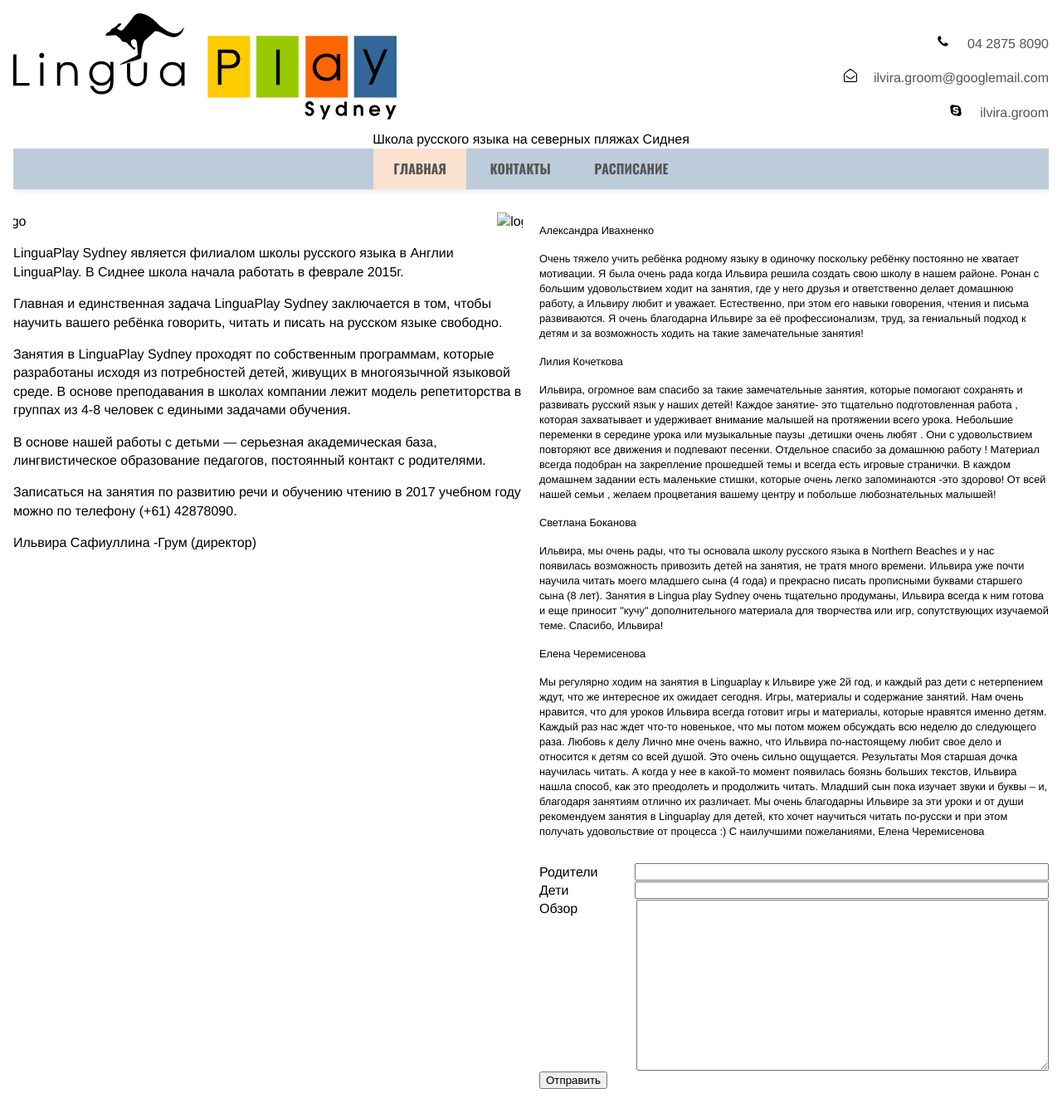
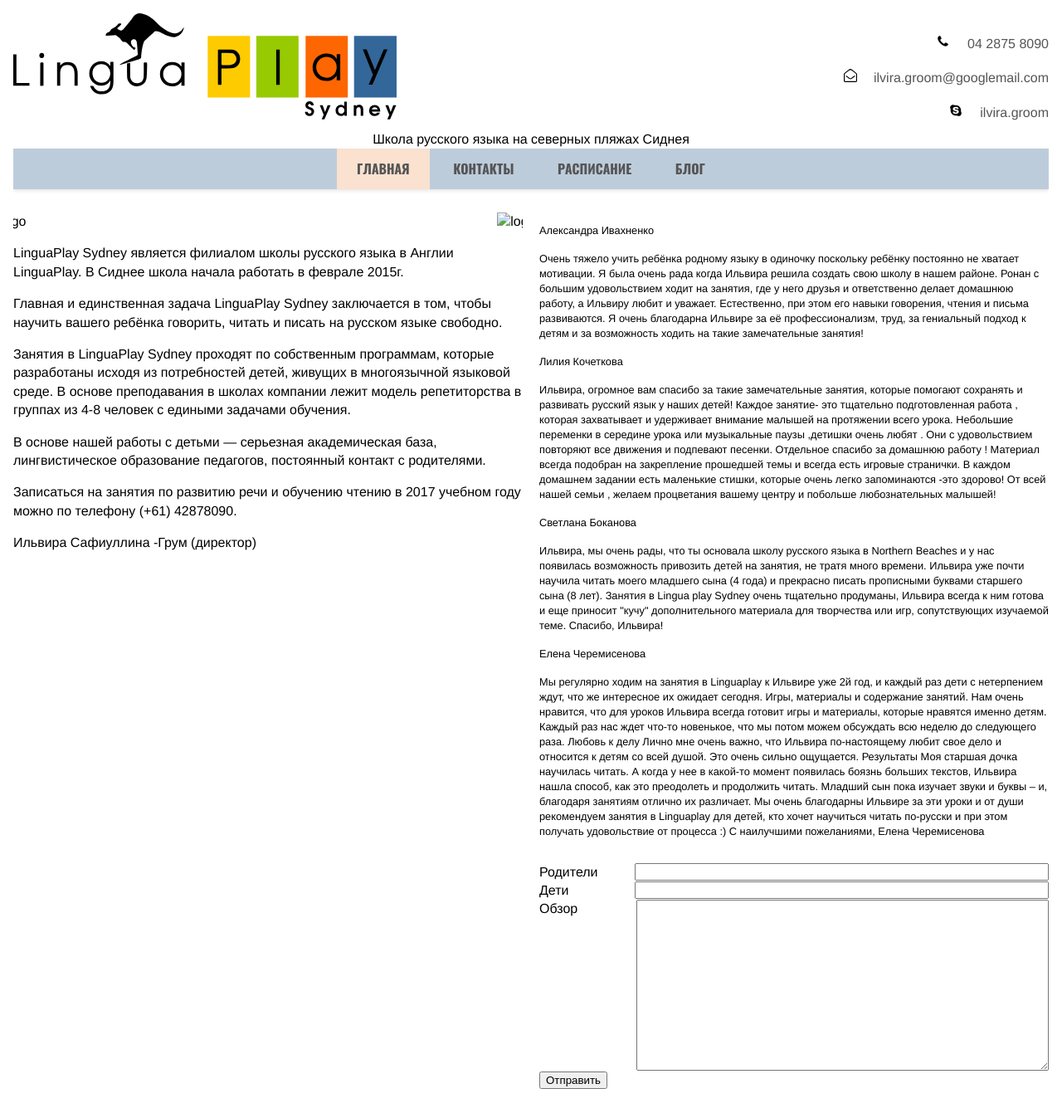
Before and after one commit to ilvira/ilvira.github.io, a Jekyll site: the page built from index.md, in a window 1280 px wide. Shown: the whole page at 83% size. Built offline with Jekyll 4.4.1, drawn with Linux system fonts in a browser that asks for light colours.

Commit message:
blog in menu v1

```diff
--- a/_includes/menu.html
+++ b/_includes/menu.html
@@ -6,4 +6,21 @@
   {% endif %}
   {% for _page in site.pages %} {% if currentPageUrlSize > 2 %} {% if _page.url contains page.url %} <li><a class="active" href="{{_page.url}}">{{_page.title | upcase }}</a></li> {% else %} <li><a href="{{_page.url}}">{{_page.title | upcase }}</a></li> {% endif %} {% else %} <li><a href="{{_page.url}}">{{_page.title | upcase }}</a></li> {% endif %}
   {% endfor %}
+
+  {% if site.posts | size >0  %}
+  <li  class="hover-to-show"><a href="javascript:;">БЛОГ
+  </a>
+  <ul class="submenu">
+
+      {% for _page in site.posts %}
+        {% if currentPageUrlSize > 2 and _page.url contains page.url %}
+          <li><a class="active" href="{{_page.url}}">{{_page.title | upcase }}</a></li>
+        {% else %} <li><a href="{{_page.url}}">{{_page.title | upcase }}</a></li>
+        {% endif %}
+      {% endfor %}
+
+
+  </ul>
+  </li>
+  {% endif %}
 </ul>
```
